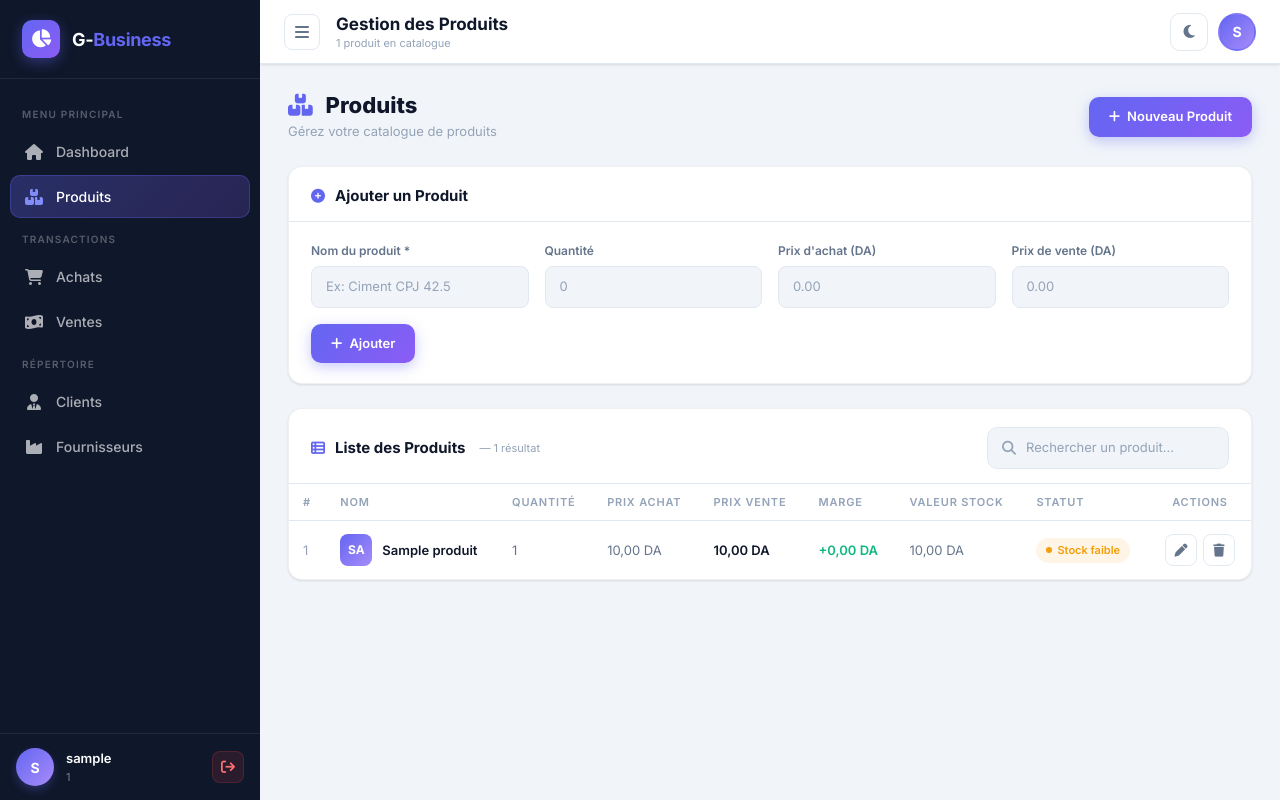
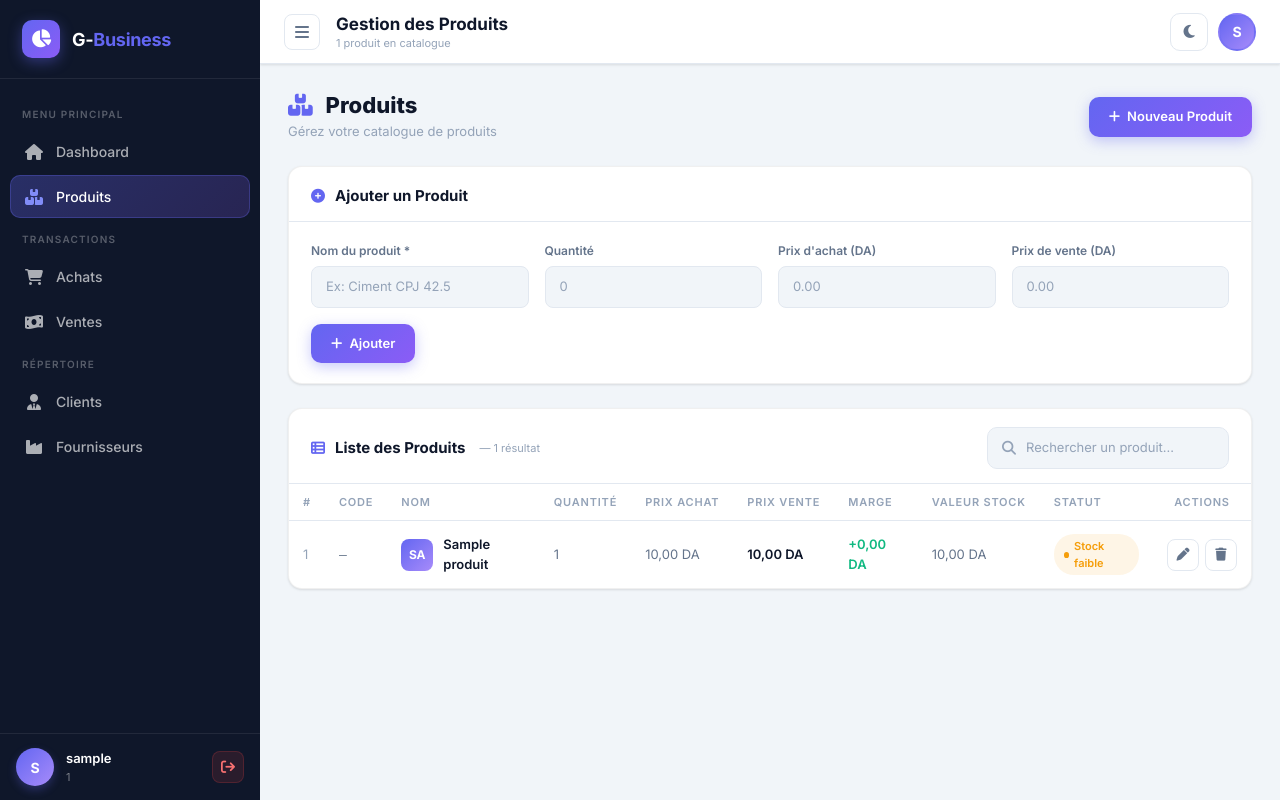
Before and after one commit to SidaliDjelouahi/GestionBusinessPhp, a PHP site: page /products.php in a window 1280 px wide. Run offline with PHP 8.4, Linux system fonts and the light colour scheme; the visitor is signed in with stand-in values (Sample User, id 1); tables that the repository leaves empty hold one stand-in row (values such as "Sample post").

Commit message:
import produits_gros sql

```diff
--- a/products.php
+++ b/products.php
@@ -70,8 +70,8 @@ $search = trim($_GET['search'] ?? '');
 $produits = [];
 try {
     if ($search !== '') {
-        $stmt = $pdo->prepare("SELECT * FROM produits WHERE nom LIKE ? ORDER BY id DESC");
-        $stmt->execute(['%' . $search . '%']);
+        $stmt = $pdo->prepare("SELECT * FROM produits WHERE nom LIKE ? OR code LIKE ? ORDER BY id DESC");
+        $stmt->execute(['%' . $search . '%', '%' . $search . '%']);
     } else {
         $stmt = $pdo->query("SELECT * FROM produits ORDER BY id DESC");
     }
@@ -568,7 +568,7 @@ if (isset($_GET['edit']) && is_numeric($_GET['edit'])) {
         <div class="nav-section-label">Transactions</div>
 
         <div class="nav-item">
-            <a href="purchases.php" class="nav-link-item" data-label="Achats" id="nav-purchases">
+            <a href="achats/achats.php" class="nav-link-item" data-label="Achats" id="nav-purchases">
                 <i class="fa-solid fa-cart-shopping nav-icon"></i>
                 <span class="nav-text">Achats</span>
             </a>
@@ -755,6 +755,7 @@ if (isset($_GET['edit']) && is_numeric($_GET['edit'])) {
                         <thead>
                             <tr>
                                 <th>#</th>
+                                <th>Code</th>
                                 <th>Nom</th>
                                 <th>Quantité</th>
                                 <th>Prix Achat</th>
@@ -775,6 +776,7 @@ if (isset($_GET['edit']) && is_numeric($_GET['edit'])) {
                             ?>
                             <tr>
                                 <td style="color:var(--text-muted);"><?= (int)$p['id'] ?></td>
+                                <td style="font-family:monospace;font-size:13px;color:var(--text-secondary);"><?= htmlspecialchars($p['code'] ?? '—') ?></td>
                                 <td class="td-main">
                                     <div style="display:flex;align-items:center;gap:10px;">
                                         <span style="width:32px;height:32px;border-radius:8px;background:linear-gradient(135deg,#6366f1,#a78bfa);color:#fff;font-size:12px;font-weight:700;display:flex;align-items:center;justify-content:center;flex-shrink:0;">
```
Also changed, not shown: dashboard.php (+10 -4 lines), sql/version 1.0.sql (+10 -0 lines), 1 other file.
